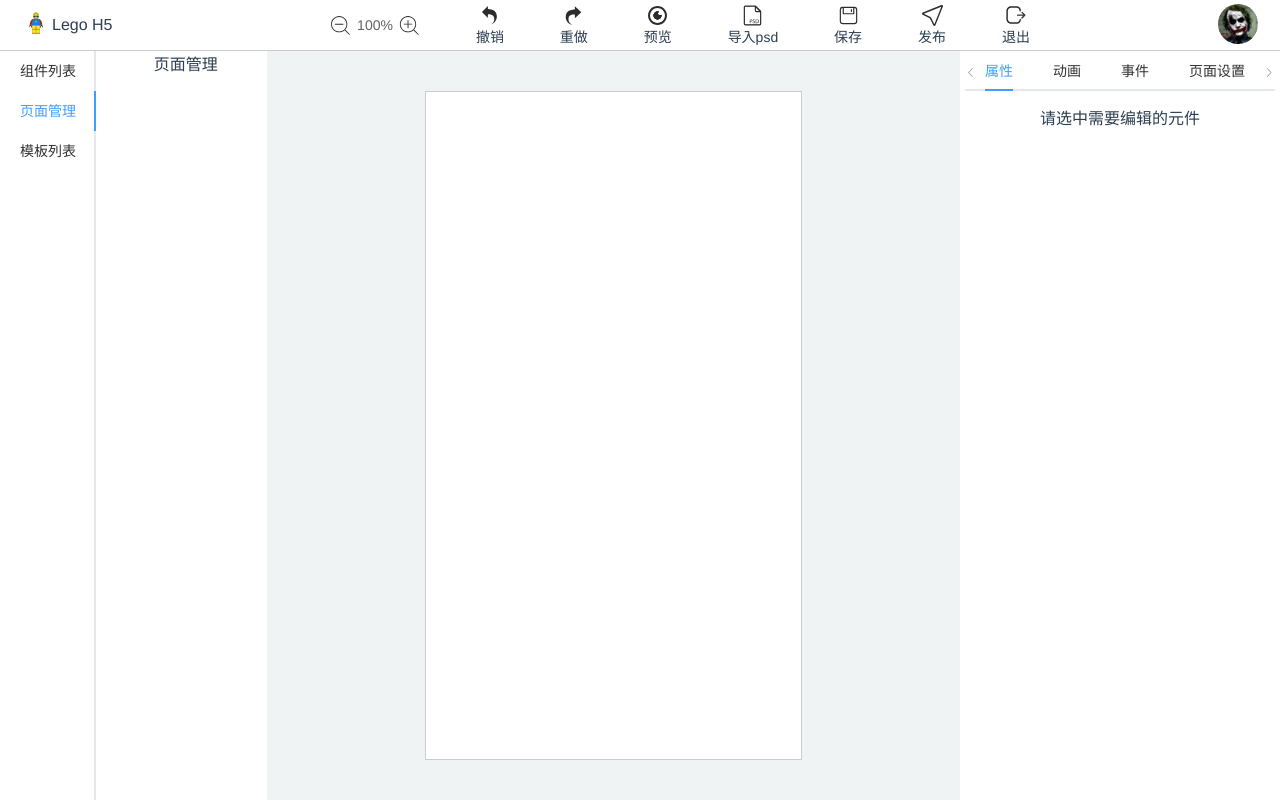
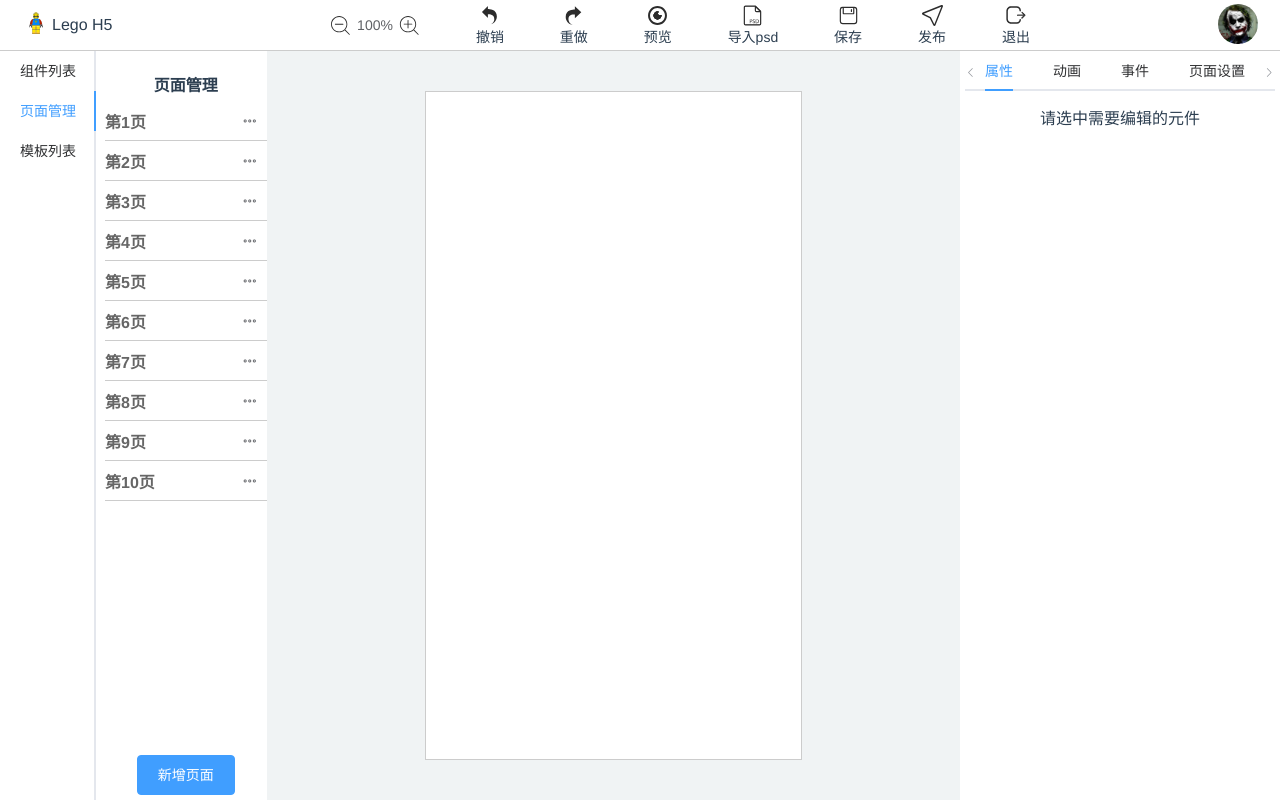
Before and after one commit to MagicHacker/Lego-H5, a Vue app: page /#/editorPage in a window 1280 px wide. Both pictures are taken after a click on the tab "页面管理". Built offline with nearby package versions, Linux system fonts and the light colour scheme.

Commit message:
feat: 构建页面管理

```diff
--- a/src/views/editor-aside/index.vue
+++ b/src/views/editor-aside/index.vue
@@ -34,6 +34,12 @@ export default class EditorAside extends Vue {}
   background-color: #fff;
   /deep/ .el-tabs {
     height: 100%;
+    .el-tabs__content {
+      height: 100%;
+      .el-tab-pane {
+        height: 100%;
+      }
+    }
   }
 }
 </style>
--- a/src/views/page-manage/index.vue
+++ b/src/views/page-manage/index.vue
@@ -1,8 +1,85 @@
 <template>
-  <div>页面管理</div>
+  <div class="page-manage-wrap">
+    <div class="page-manage-title">
+      <span>页面管理</span>
+    </div>
+    <div class="page-manage-area">
+      <el-scrollbar tag="ul" :native="false">
+        <li v-for="item in 10" :key="item">
+          <div class="page-number">
+            <span>第{{ item }}页</span>
+          </div>
+          <div class="page-operation">
+            <el-dropdown>
+              <i class="el-icon-more-outline"></i>
+              <el-dropdown-menu slot="dropdown">
+                <el-dropdown-item>复制页面</el-dropdown-item>
+                <el-dropdown-item>删除页面</el-dropdown-item>
+              </el-dropdown-menu>
+            </el-dropdown>
+          </div>
+        </li>
+      </el-scrollbar>
+    </div>
+    <div class="page-manage-add">
+      <el-button type="primary">新增页面</el-button>
+    </div>
+  </div>
 </template>
 <script lang="ts">
-import Vue from 'vue'
-export default Vue.extend({})
+import { Component, Vue } from 'vue-property-decorator'
+@Component
+export default class PageManage extends Vue {}
 </script>
-<style lang="less" scoped></style>
+<style lang="less" scoped>
+.page-manage-wrap {
+  width: 100%;
+  height: 100%;
+  font-weight: 700;
+  position: relative;
+  .page-manage-title {
+    width: 100%;
+    height: 30px;
+    line-height: 30px;
+    font-size: 16px;
+    padding-top: 20px;
+  }
+  .page-manage-area {
+    width: 100%;
+    height: 100%;
+    box-sizing: border-box;
+    padding: 0px 0px 100px;
+    /deep/ .el-scrollbar {
+      height: 100%;
+      .el-scrollbar__wrap {
+        overflow-x: hidden;
+      }
+    }
+    ul > li {
+      width: 100%;
+      height: 40px;
+      display: flex;
+      align-items: center;
+      justify-content: space-between;
+      border-bottom: 1px solid #ccc;
+      box-sizing: border-box;
+      padding-right: 10px;
+      cursor: pointer;
+      color: #666;
+      &:hover {
+        background-color: #409eff;
+      }
+    }
+  }
+  .page-manage-add {
+    width: 100%;
+    height: 50px;
+    position: absolute;
+    left: 0;
+    bottom: 0;
+    display: flex;
+    align-items: center;
+    justify-content: center;
+  }
+}
+</style>
```
